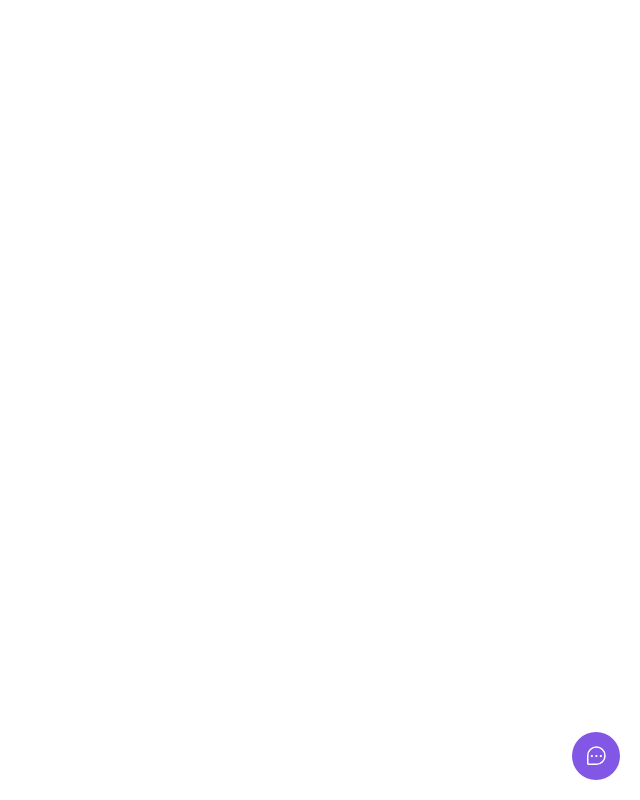
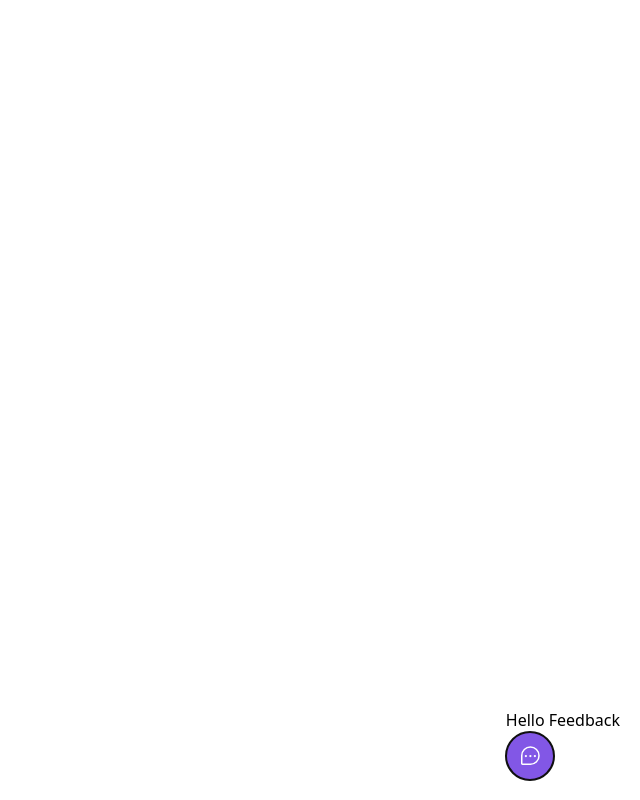
Before and after one commit to MMichels/nlw-feedget, a React (Vite) app: page / in a window 1280 px wide. Both pictures are taken after a click on the button "FeedBack". Shown: the whole page, without its empty margins (640-1280 px from the left). Built offline with nearby package versions, Linux system fonts and the light colour scheme.

Commit message:
feat(Acessibilidade): Utilizar a lib headlessui para adicionar popover com acessibilidade no feedget

```diff
--- a/index.html
+++ b/index.html
@@ -4,7 +4,7 @@
     <meta charset="UTF-8" />
     <link rel="icon" type="image/svg+xml" href="/src/favicon.svg" />
     <meta name="viewport" content="width=device-width, initial-scale=1.0" />
-    <title>Vite App</title>
+    <title>FeedGet App</title>
   </head>
   <body>
     <div id="root"></div>
--- a/package.json
+++ b/package.json
@@ -8,6 +8,7 @@
     "preview": "vite preview"
   },
   "dependencies": {
+    "@headlessui/react": "^1.6.1",
     "phosphor-react": "^1.4.1",
     "react": "^18.0.0",
     "react-dom": "^18.0.0"
--- a/src/components/Widget.tsx
+++ b/src/components/Widget.tsx
@@ -1,15 +1,24 @@
+import { Popover } from "@headlessui/react";
 import { ChatTeardropDots } from "phosphor-react";
+import { useState } from "react";
 
 
 export function Widget () {
+
+
+
     return (
-        <div className="absolute bottom-5 right-5">
-            <button
+        <Popover className="absolute bottom-5 right-5">
+            <Popover.Panel>
+                <p>Hello Feedback</p>
+            </Popover.Panel>
+
+            <Popover.Button
                 className="flex items-center
                 bg-brand-500  text-white
                 rounded-full px-3 h-12
-                group
-            ">
+                group"
+            >
                 <ChatTeardropDots className="w-6 h-6 "/>
                 <span className="
                     max-w-0 overflow-hidden
@@ -18,7 +27,7 @@
                 ">
                     FeedBack
                 </span>
-            </button>
-        </div>
+            </Popover.Button>
+        </Popover>
     )
 }
```
Also changed, not shown: 1 other file (tests, documents, lock files or other folders).
